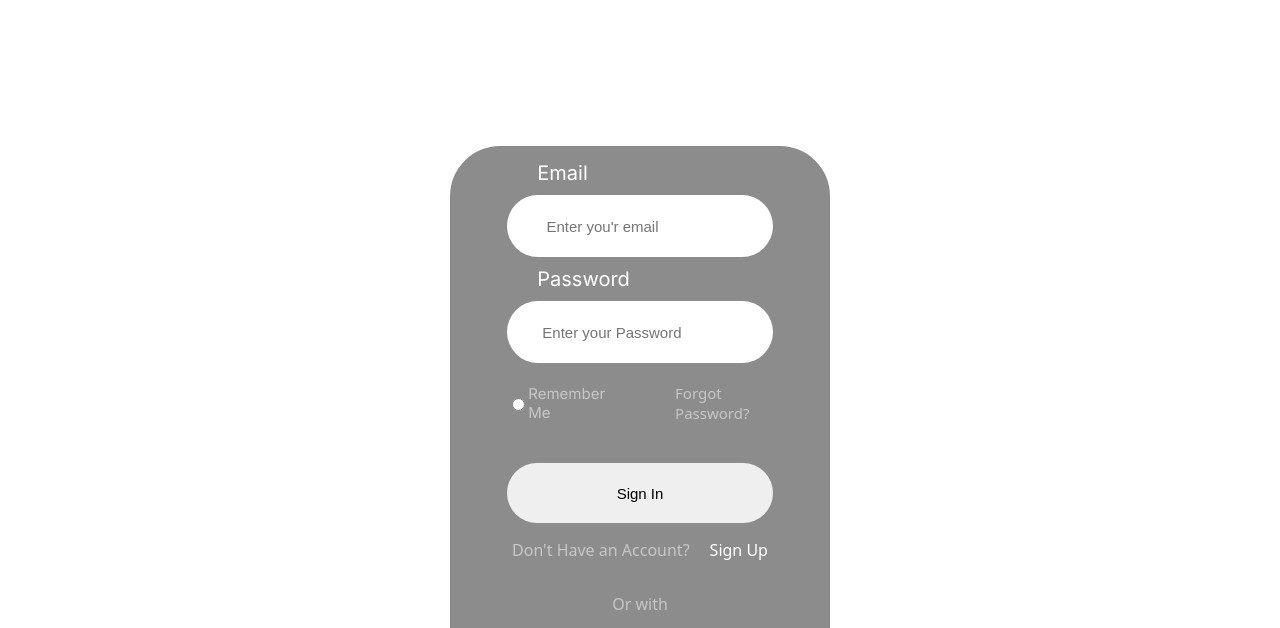
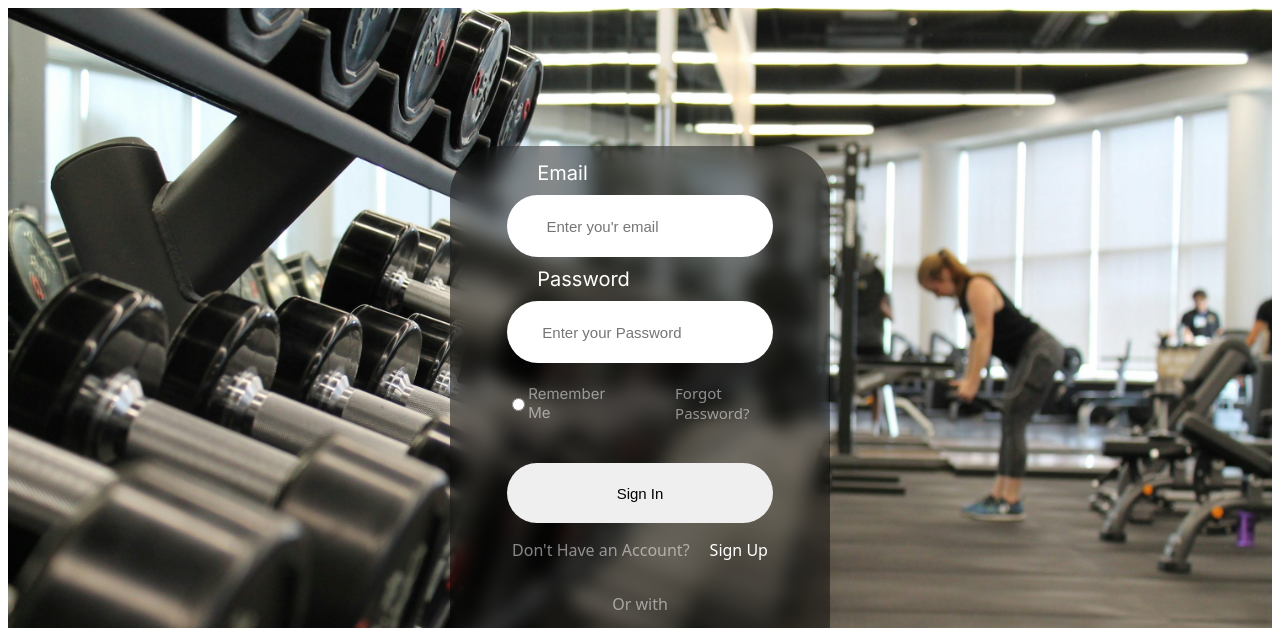
Before and after one commit to Th0u305/fitness-landing-page, a plain HTML site: page login.html in a window 1280 px wide. Shown: the top 628 px of the page. Drawn offline with Linux system fonts and the light colour scheme; a web font is replaced by a local one.

Commit message:
Update login-style.css

```diff
--- a/css/login-style.css
+++ b/css/login-style.css
@@ -26,7 +26,7 @@ button{
 
 
 .bg{
-  background-image: url(/Assignment2/images/gym.jpg);
+  background-image: url(../images/gym.jpg);
   background-repeat: no-repeat;
   background-position: center;
   background-size: cover;
```
